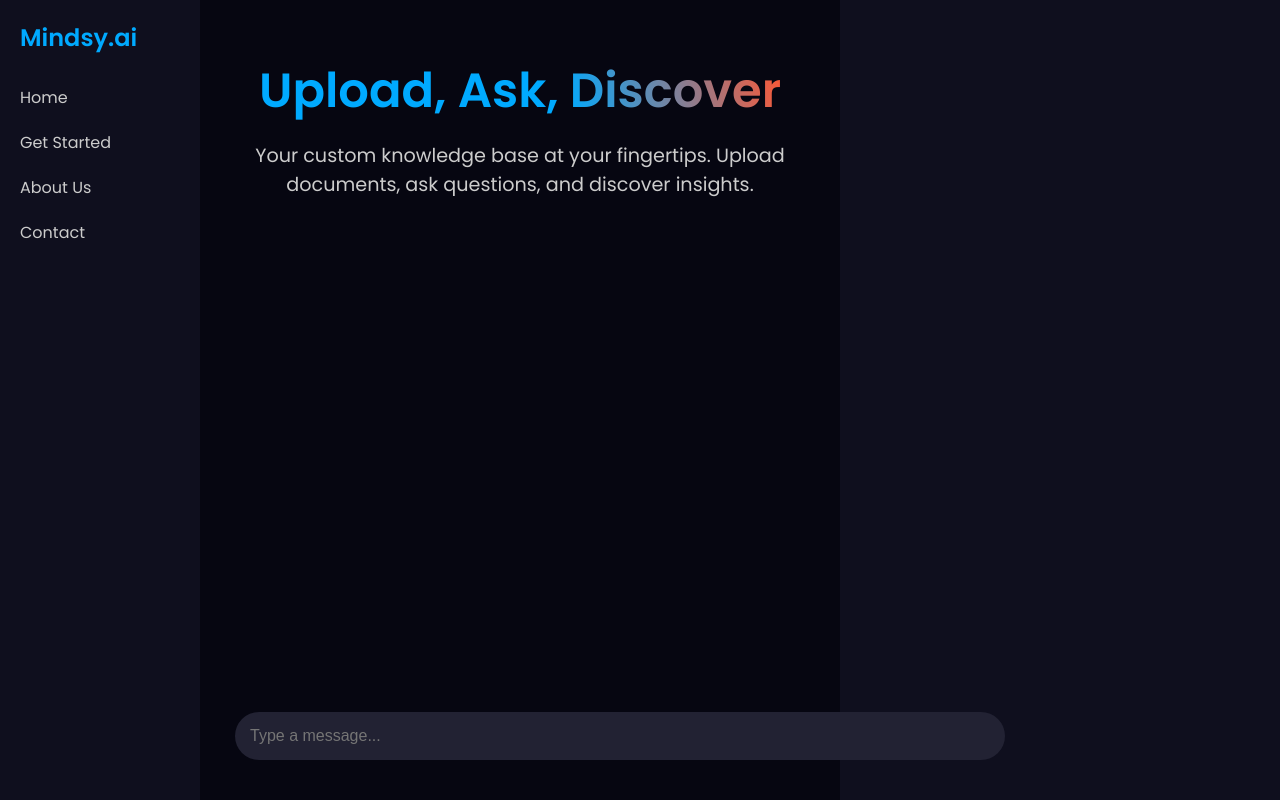
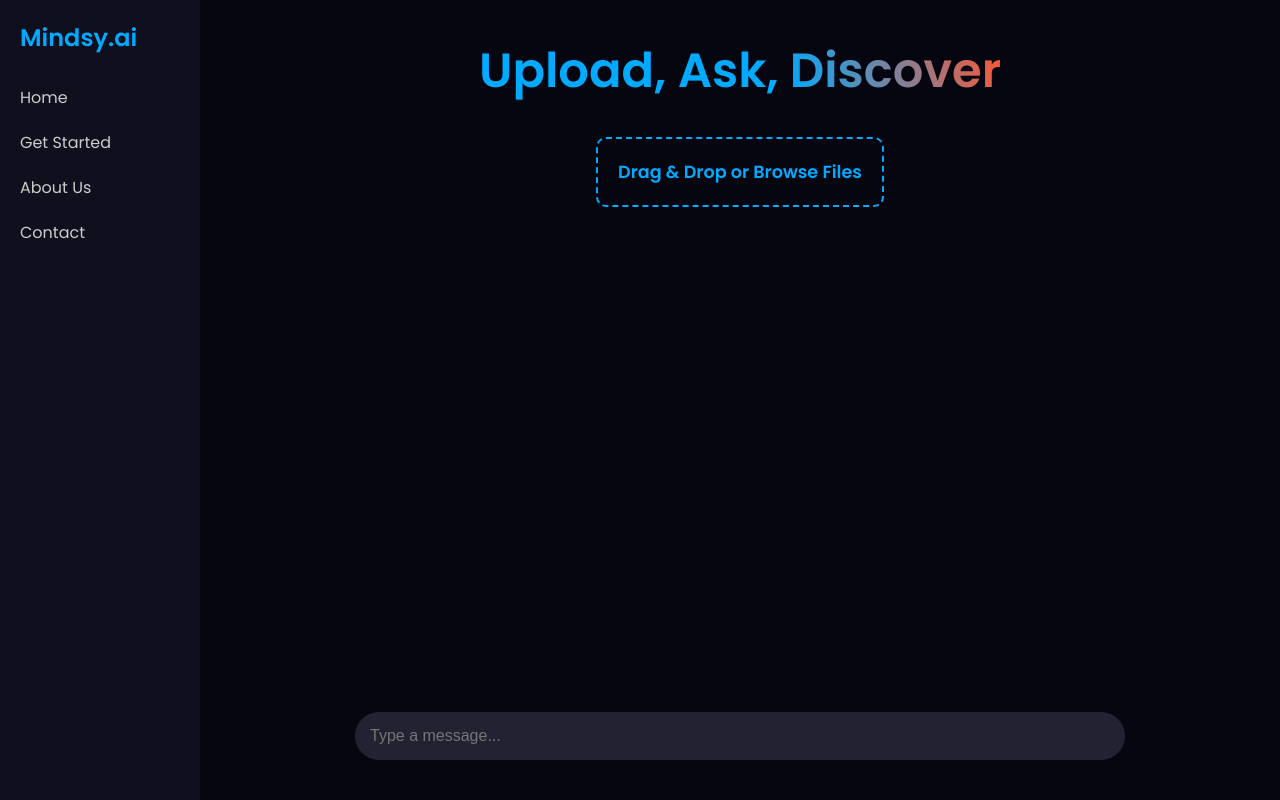
Before and after one commit to ashmit0920/knowledge-retrieval-engine, a React (Create React App) app in the folder landing-page/: page /get-started in a window 1280 px wide. Built offline with nearby package versions, Linux system fonts and the light colour scheme.

Commit message:
chat interface fixed, document uploader,  restructured code

```diff
--- a/landing-page/src/App.css
+++ b/landing-page/src/App.css
@@ -52,4 +52,5 @@
   padding: 20px;
   background-color: #060611; /* Change background color as needed */
   min-height: 100vh;
+  width: 100%;
 }
--- a/landing-page/src/components/ChatSection.js
+++ b/landing-page/src/components/ChatSection.js
@@ -4,6 +4,7 @@
 function ChatSection() {
   const [messages, setMessages] = useState([]);
   const [input, setInput] = useState('');
+  const [fileName, setFileName] = useState('');
 
   const handleSendMessage = (e) => {
     e.preventDefault();
@@ -14,10 +15,31 @@
     }
   };
 
+  const handleFileUpload = (e) => {
+    const file = e.target.files[0];
+    if (file) {
+      setFileName(file.name);
+    }
+  };
+
   return (
     <div className="landing-page">
       <h1>Upload, Ask, <span>Discover</span></h1>
-      <p>Your custom knowledge base at your fingertips. Upload documents, ask questions, and discover insights.</p>
+
+      {/* Document Uploader */}
+      <div className="uploader-container">
+        <input
+          type="file"
+          id="file-upload"
+          accept=".pdf,.doc,.docx,.txt,.pptx,.csv,.xlsx"
+          onChange={handleFileUpload}
+          style={{ display: 'none' }}
+        />
+        <label htmlFor="file-upload" className="uploader-label">
+          <span>Drag & Drop or Browse Files</span>
+        </label>
+        {fileName && <div className="file-name">{fileName}</div>}
+      </div>
 
       {/* Chat Interface */}
       <div className="chat-container">
@@ -44,7 +66,6 @@
         </form>
       </div>
 
-
     </div>
   );
 }
--- a/landing-page/src/components/LandingPage.css
+++ b/landing-page/src/components/LandingPage.css
@@ -14,7 +14,7 @@
     font-size: 3em;
     font-weight: 700;
     color: #00aaff;
-    margin-top: 35px;
+    margin-top: 15px;
     margin-bottom: 15px;
     margin-right: auto;
     margin-left: auto;
@@ -57,10 +57,10 @@
     flex-direction: column;
     align-items: center;
     justify-content: center;
-    padding: 20px;
-    background-color: #1a1a2e;
+    padding: 15px;
+    background-color: transparent;
     border-radius: 10px;
-    margin-bottom: 20px;
+    margin-bottom: 0;
     width: 100%;
     max-width: 600px;
   }
@@ -70,17 +70,17 @@
     justify-content: center;
     align-items: center;
     padding: 20px;
-    border: 2px dashed #e94560;
+    border: 2px dashed #00aaff;
     border-radius: 10px;
     background-color: transparent;
-    color: #e94560;
+    color: #00aaff;
     font-size: 1.1rem;
     cursor: pointer;
     transition: background-color 0.3s ease;
   }
 
   .uploader-label:hover {
-    background-color: #e94560;
+    background-color: #00aaff;
     color: #ffffff;
   }
 
@@ -113,7 +113,7 @@
     flex-grow: 1;
     overflow-y: auto;
     padding: 15px;
-    max-height: 450px;
+    max-height: 400px;
     display: flex;
     flex-direction: column;
     scrollbar-width: none; /* For Firefox */
--- a/landing-page/src/components/LandingPage.js
+++ b/landing-page/src/components/LandingPage.js
@@ -4,7 +4,6 @@
 function LandingPage() {
   const [messages, setMessages] = useState([]);
   const [input, setInput] = useState('');
-  const [fileName, setFileName] = useState('');
 
   const handleSendMessage = (e) => {
     e.preventDefault();
@@ -12,13 +11,6 @@
       const newMessages = [...messages, { sender: 'user', text: input }];
       setMessages([...newMessages, { sender: 'bot', text: 'Hello! How can I help you?' }]);
       setInput('');
-    }
-  };
-
-  const handleFileUpload = (e) => {
-    const file = e.target.files[0];
-    if (file) {
-      setFileName(file.name);
     }
   };
 
@@ -48,21 +40,6 @@
         </div>
       </div>
 
-      {/* Document Uploader */}
-      <div className="uploader-container">
-        <input
-          type="file"
-          id="file-upload"
-          accept=".pdf,.doc,.docx,.txt,.pptx,.csv,.xlsx"
-          onChange={handleFileUpload}
-          style={{ display: 'none' }}
-        />
-        <label htmlFor="file-upload" className="uploader-label">
-          <span>Drag & Drop or Browse Files</span>
-        </label>
-        {fileName && <div className="file-name">{fileName}</div>}
-      </div>
-
     </div>
   );
 }
```
